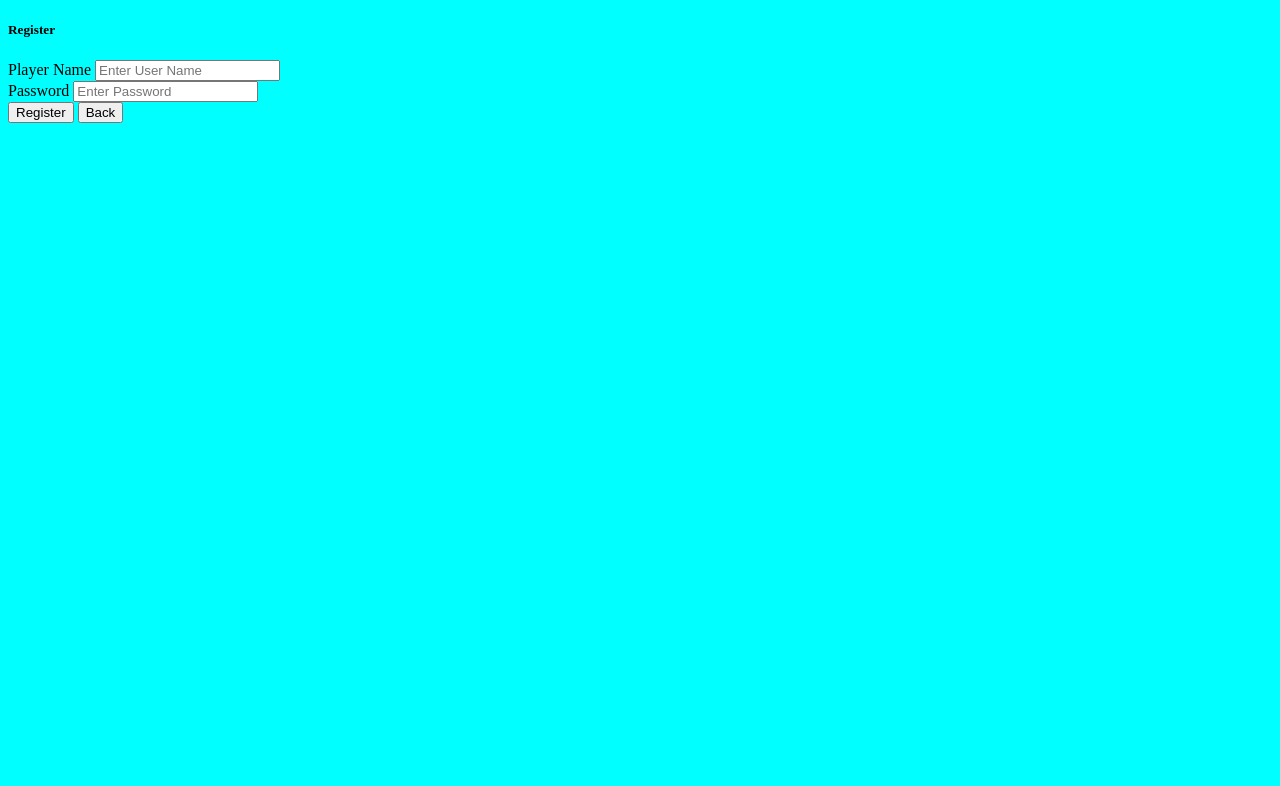
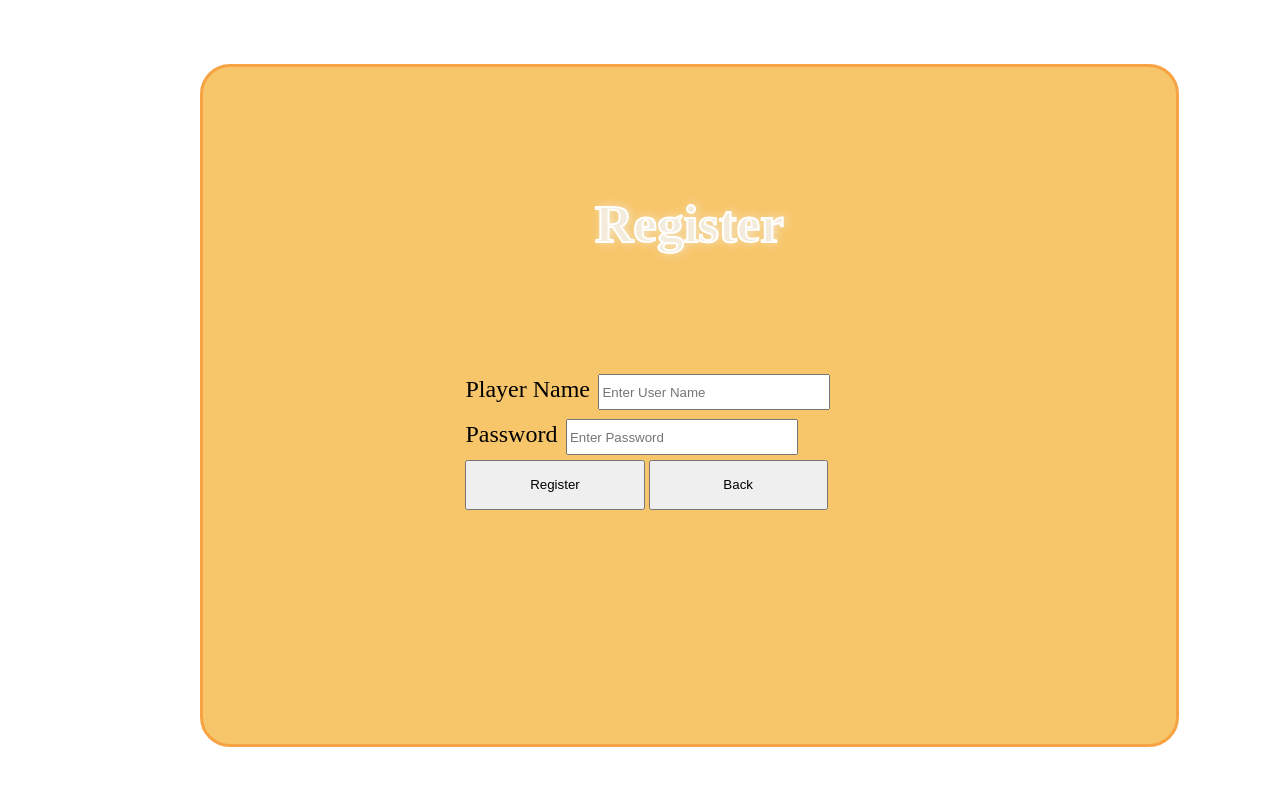
Before and after one commit to Gonska93/new-2048, a Flask app: page /register in a window 1280 px wide. Shown: the top 786 px of the page. Run offline with Flask 2, Linux system fonts and the light colour scheme.

Commit message:
Modify headers css file

```diff
--- a/static/heading.css
+++ /dev/null
@@ -1,5 +0,0 @@
-h1, h2 {
-    color: white;
-    background: black;
-    padding: 15px;
-}
--- a/static/mainstyle.css
+++ b/static/mainstyle.css
@@ -2,5 +2,124 @@
 @import "paragraph.css;";
 
 body {
-    background-color: aqua;
+    width: 100%;
+    background-color:white;
 }
+
+#main-content {
+    margin: 5% 15% 0% 15%;
+    width: 70%;
+    height: 600px;
+    border: 3px solid rgb(248, 163, 67);
+    background-color: rgb(247, 198, 107);
+    border-radius: 30px;
+    padding: 3%;
+
+}
+
+#main-content button {
+    width: 40%;
+    height: 50px;
+}
+
+#main-content .header {
+    width: 80%;
+    margin: 0 10% 0 10%;
+    color: rgb(243, 236, 221);
+}
+
+#main-content .header {
+    font-size: 4rem;
+    text-align: center;
+    text-shadow: 2px 0 10px;
+    -webkit-text-shadow: 0 0 30px;
+    -webkit-text-stroke-width: 2px;
+    -webkit-text-stroke-color: #fff;
+}
+
+.btn:hover {
+    cursor: pointer;
+}
+
+.buttons {
+    position: absolute;
+    top: 50%;
+    left: 50%;
+    transform: translate(-50%, -50%);
+}
+
+ul {
+    padding: 0px;
+    margin: 0px;
+    display: flex;
+}
+
+ul li {
+    list-style: none;
+    border: 2px solid transparent;
+    font-size: 15px;
+    font-weight: bold;
+    margin: 30px;
+    border-radius: 15px;
+    font-family: Arial;
+}
+
+ul li a {
+    text-decoration: none;
+    padding: 15px 35px;
+    display: block;
+    text-align: center;
+    border-radius: 15px;
+}
+
+ul li:nth-child(1) a {
+    color: red;
+    border: 2px solid rgb(255,30,50,1);
+}
+
+ul li:nth-child(2) a {
+    color: rgb(42, 6, 247);
+    border: 2px solid rgb(98, 10, 199);
+}
+
+ul li:nth-child(1):hover a {
+    box-shadow: 0px 0px 5px rgb(255,30,50,0.3), 0px 0px 10px rgb(255,30,50,0.8);
+    background-color: rgb(255, 30, 50, 0.5);
+    color: rgb(236, 176, 180);
+}
+
+ul li:nth-child(2):hover a {
+    background-color: rgb(144, 128, 238);
+    color: rgb(198, 198, 241);
+    box-shadow: 0px 0px 5px rgb(42, 6, 247), 0px 0px 10px rgb(42, 6, 247);
+}
+
+#register-form {
+    margin: auto;
+    padding: inherit;
+    width: 50%;
+    height: 30%;
+}
+
+#register-form input {
+    margin: 1%;
+    width: 50%;
+    height: 30px;
+}
+
+#register-form label {
+    font-size: 1.5rem;
+}
+
+#register-form button {
+    width: 40%
+}
+
+
+#register-form-buttons #form-register-button {
+    margin-left: 0;
+}
+
+#register-form-buttons #form-back-button {
+    margin-right: 0%;
+}
```
